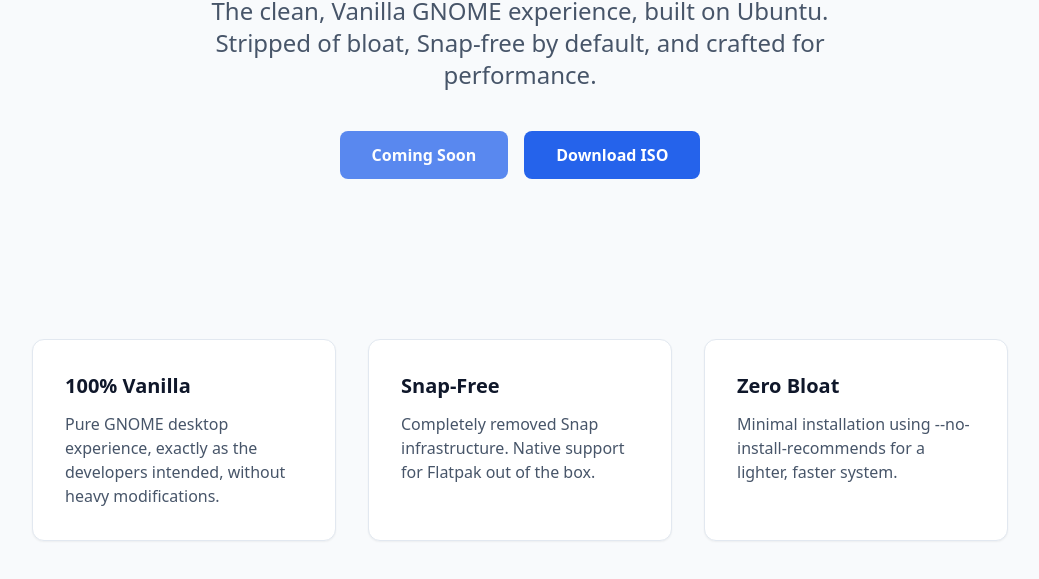
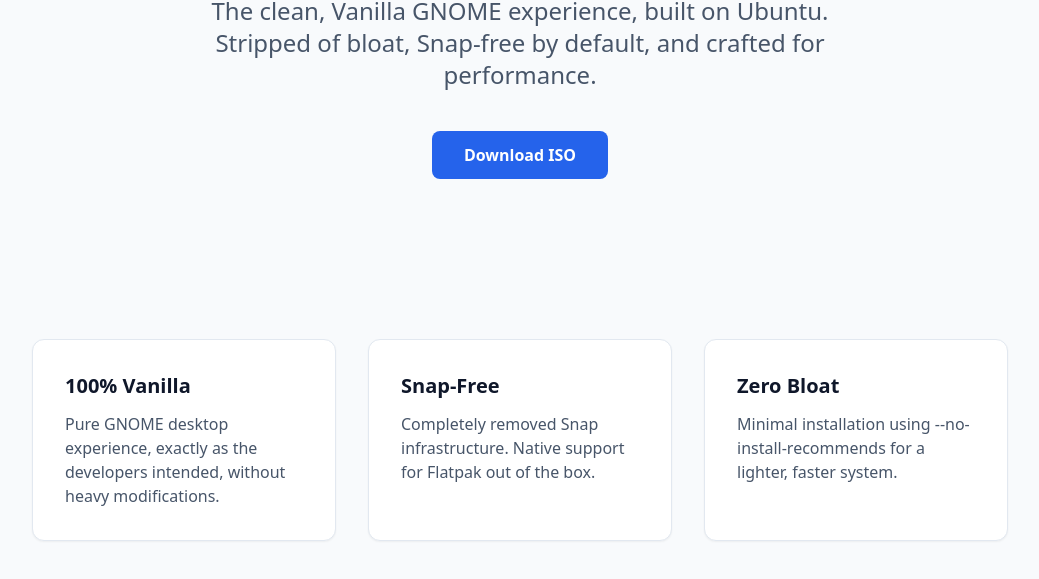
Before and after one commit to adaptive-os/adaptive-os.github.io, a plain HTML site: page index.html in a window 1280 px wide. Shown: the part 185-764 px from the top of the page, without its empty margins (120-1159 px from the left). Drawn offline with nearby package versions, Linux system fonts and the light colour scheme.

Commit message:
refactor: clean up index.html and remove dead code

```diff
--- a/index.html
+++ b/index.html
@@ -15,10 +15,7 @@
             Stripped of bloat, Snap-free by default, and crafted for performance.
         </p>
         <div class="flex justify-center gap-4">
-            <span class="bg-blue-600 text-white px-8 py-3 rounded-lg font-semibold cursor-not-allowed opacity-75">Coming Soon</span>
-            <a href="https://github.com/adaptive-os/iso/releases/download/v0.1/adaptive-os.iso" class="bg-blue-600 text-white px-8 py-3 rounded-lg font-semibold hover:bg-blue-700 transition">
-   Download ISO
-</a>
+            <a href="https://github.com/adaptive-os/iso/releases/download/v0.1/adaptive-os.iso" class="bg-blue-600 text-white px-8 py-3 rounded-lg font-semibold hover:bg-blue-700 transition">Download ISO</a>
         </div>
     </header>
 
```
